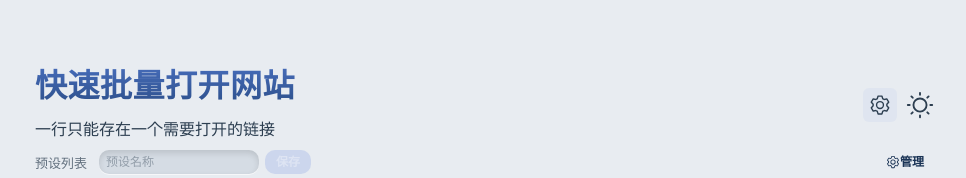
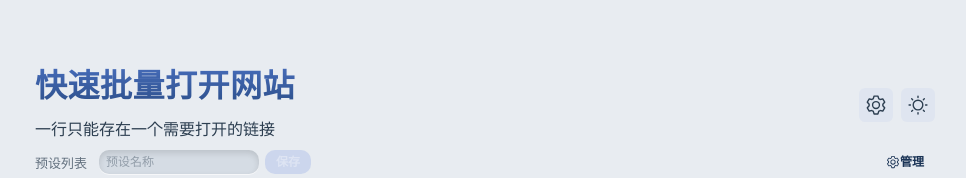
Before and after one commit to gantoho/fast_project, a Vue app: page / in a window 1280 px wide. Shown: the top 178 px of the page, without its empty margins (155-1121 px from the left). Built offline with nearby package versions, Linux system fonts and the light colour scheme; a web font is replaced by a local one.

Commit message:
style: 主题icon按钮样式修改

```diff
--- a/src/components/ThemePanel.vue
+++ b/src/components/ThemePanel.vue
@@ -25,8 +25,8 @@
     <el-popover placement="bottom-end" :width="240" trigger="click" :show-arrow="false">
       <template #reference>
         <div class="theme_trigger">
-          <el-icon v-if="darkStore.darkMode === 'light'" :size="30"><Sunny /></el-icon>
-          <el-icon v-else :size="30"><Moon /></el-icon>
+          <el-icon v-if="darkStore.darkMode === 'light'" :size="22"><Sunny /></el-icon>
+          <el-icon v-else :size="22"><Moon /></el-icon>
         </div>
       </template>
       <div class="panel_content">
@@ -108,6 +108,13 @@ const onDarkSwitch = (val) => {
   cursor: pointer;
   display: flex;
   align-items: center;
+  background-color: color-mix(in srgb, var(--el-color-primary) 6%, transparent);
+  border-radius: 6px;
+  padding: 6px;
+  transition: background-color 0.2s;
+  &:hover {
+    background-color: color-mix(in srgb, var(--el-color-primary) 12%, transparent);
+  }
 }
 .panel_content {
   display: flex;
@@ -199,15 +206,6 @@ const onDarkSwitch = (val) => {
   display: flex;
   align-items: center;
   gap: 8px;
-}
-.data_trigger {
-  background-color: color-mix(in srgb, var(--el-color-primary) 6%, transparent);
-  border-radius: 6px;
-  padding: 6px;
-  transition: background-color 0.2s;
-  &:hover {
-    background-color: color-mix(in srgb, var(--el-color-primary) 12%, transparent);
-  }
 }
 .data_actions {
   display: flex;
```
